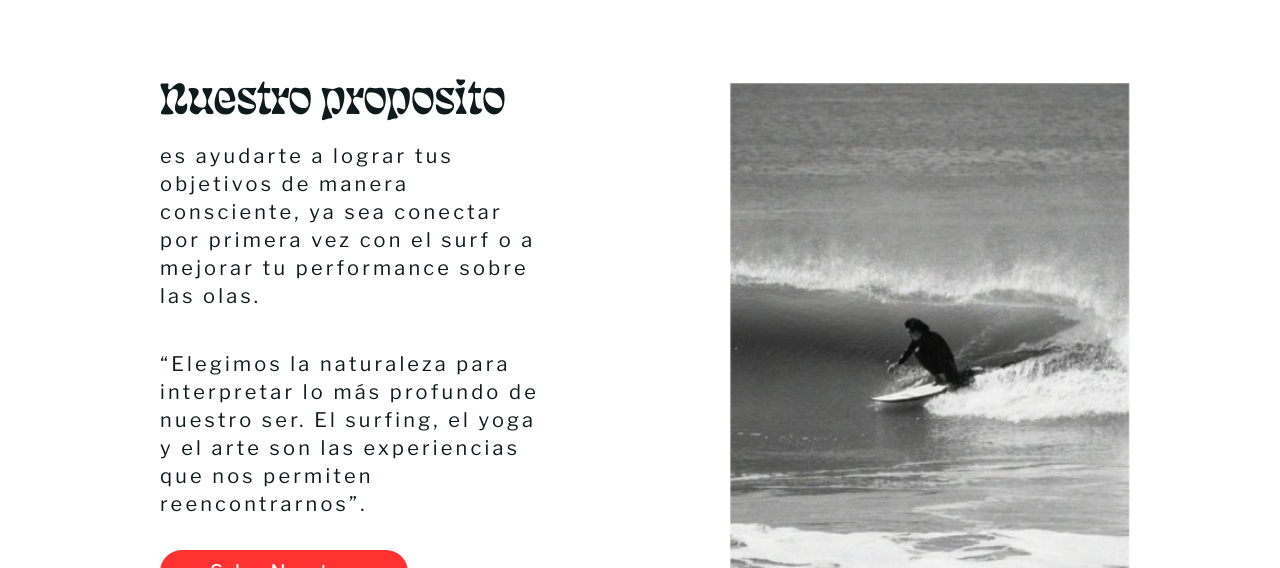
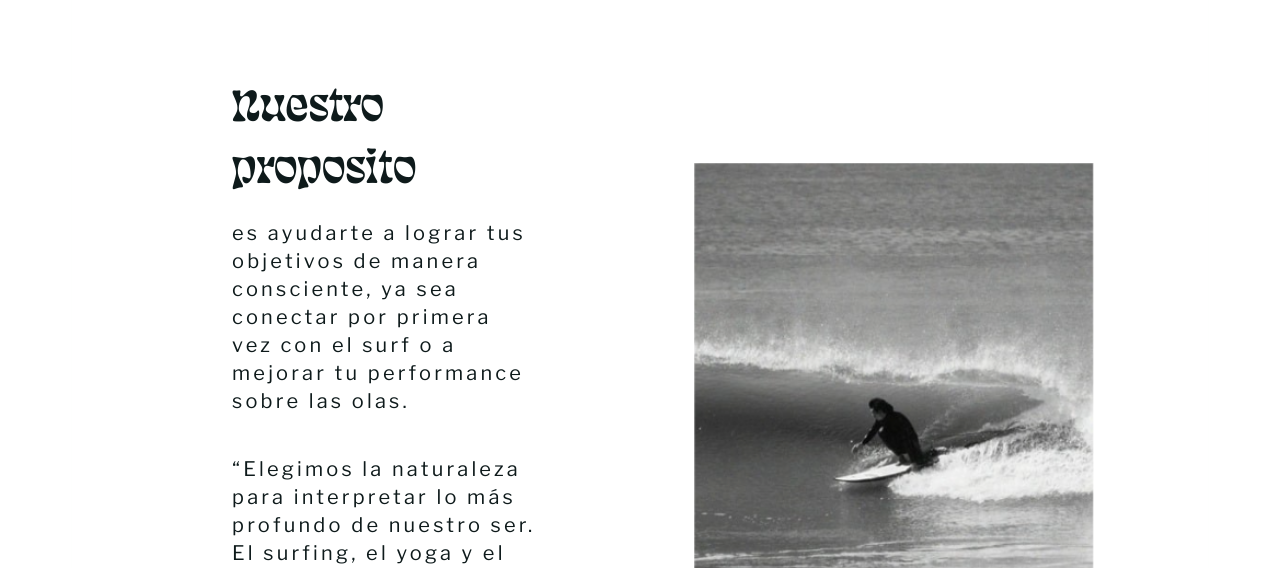
Before and after one commit to diego-caceres/integral-surf-site, a Next.js app: page / in a window 1280 px wide. Shown: the part 797-1365 px from the top of the page. Built offline with nearby package versions, Linux system fonts and the light colour scheme; no server answers.

Commit message:
Improvements

```diff
--- a/src/app/page.tsx
+++ b/src/app/page.tsx
@@ -31,19 +31,21 @@ export default function HomePage() {
   console.log("viajes", viajes);
 
   return (
-    <section className="mx-auto text-center">
+    <div className="flex flex-col min-h-screen">
       {/* Hero Image Section */}
       <SectionHeader title="Viajes al mar" />
 
+      <div className="container">
         <SectionOurPurpose />
         <SectionCalendar />
         <SectionTheRoad />
         <SectionCoaching />
         <SectionExperiences />
         <SectionInstagram />
+      </div>
 
       <WhatsAppButton onlyBubble />
-    </section>
+    </div>
   );
 }
 
--- a/src/components/Navbar.tsx
+++ b/src/components/Navbar.tsx
@@ -18,13 +18,17 @@ export default function NavBar() {
   return (
     <>
       {/* Botón de menú para móviles */}
-      <div className="md:hidden p-4  items-center grid grid-cols-[15%_70%_15%]">
-        <button onClick={toggleMenu} aria-label="Abrir menú">
+      <div className="md:hidden p-4 items-center grid grid-cols-[15%_70%_15%] sticky top-0 z-40 bg-background/80 backdrop-blur-sm">
+        <button
+          onClick={toggleMenu}
+          aria-label="Abrir menú"
+          className="p-2 hover:bg-accent/10 rounded-full transition-colors"
+        >
           <Bars3Icon className="h-8 w-8 text-primary" />
         </button>
 
         <Link href="/" className="text-center">
-          <span className="text-primary font-[Eckmannpsych] text-2xl">
+          <span className="text-primary font-[Eckmannpsych] text-2xl hover:text-accent transition-colors">
             INTEGRAL SURF
           </span>
         </Link>
@@ -34,16 +38,24 @@ export default function NavBar() {
           alt="Logo Integral Surf"
           width={65}
           height={65}
-          className="self-end"
+          className="self-end hover:scale-105 transition-transform"
         />
       </div>
+
+      {/* Overlay for mobile menu */}
+      {isOpen && (
+        <div
+          className="fixed inset-0 bg-black/20 backdrop-blur-sm z-40 md:hidden"
+          onClick={toggleMenu}
+        />
+      )}
 
       {/* Menú lateral deslizante */}
       <motion.div
         initial={{ x: "-100%" }}
         animate={{ x: isOpen ? "0%" : "-100%" }}
         transition={{ duration: 0.4, ease: "easeInOut" }}
-        className={`fixed inset-0 z-50 bg-background text-primary w-64 shadow-lg flex flex-col p-6 ${
+        className={`fixed inset-y-0 left-0 z-50 bg-background text-primary w-64 shadow-lg flex flex-col p-6 ${
           isOpen ? "block" : "hidden"
         } md:hidden`}
       >
@@ -125,39 +137,48 @@ export default function NavBar() {
       </motion.div>
 
       {/* Navbar para desktop */}
-      <nav className="hidden md:flex justify-between items-center py-8 px-10">
-        <Link href="/" className="text-4xl font-serif tracking-wide">
+      <nav className="hidden md:flex justify-between items-center py-8 px-10 sticky top-0 z-40 bg-background/80 backdrop-blur-sm">
+        <Link
+          href="/"
+          className="text-4xl font-serif tracking-wide hover:text-accent transition-colors"
+        >
           <span className="text-primary font-[Eckmannpsych] font-size">
             INTEGRAL SURF
           </span>
         </Link>
-        <div className="absolute left-1/2">
+        <div className="absolute left-1/2 transform -translate-x-1/2">
           <Image
             src="/images/icons/logo.png"
             alt="Logo Integral Surf"
             width={100}
             height={100}
-            className="pos"
+            className="hover:scale-105 transition-transform"
           />
         </div>
         <ul className="flex gap-6 text-xl">
           <li>
-            <Link href="/viajes" className="hover:text-accent">
+            <Link
+              href="/viajes"
+              className="hover:text-accent transition-colors"
+            >
               VIAJES AL MAR
             </Link>
           </li>
           <li>
-            <Link href="/productos" className="hover:text-accent">
+            <Link
+              href="/productos"
+              className="hover:text-accent transition-colors"
+            >
               TIENDA
             </Link>
           </li>
           <li>
-            <Link href="/blog" className="hover:text-accent">
+            <Link href="/blog" className="hover:text-accent transition-colors">
               BLOG
             </Link>
           </li>
           <li>
-            <Link href="/about" className="hover:text-accent">
+            <Link href="/about" className="hover:text-accent transition-colors">
               NOSOTROS
             </Link>
           </li>
--- a/src/components/SectionHeader.tsx
+++ b/src/components/SectionHeader.tsx
@@ -74,7 +74,7 @@ const SectionHeader: React.FC<SectionHeaderProps> = ({ title }) => {
 
       {/* Title */}
       <div className="absolute inset-0 flex items-end md:items-center justify-center">
-        <h1 className="uppercase text-white text-7xl drop-shadow-2xl font-[Eckmannpsych] mb-20 md:mb-0">
+        <h1 className="uppercase text-white text-7xl drop-shadow-2xl font-[Eckmannpsych] mb-20 md:mb-0 text-center">
           {title}
         </h1>
       </div>
--- a/src/styles/globals.css
+++ b/src/styles/globals.css
@@ -13,6 +13,7 @@
   --background: #ffffff;
   --foreground: #171717;
   --color-red: #ff3131;
+  --container-padding: clamp(1rem, 5vw, 2rem);
 }
 
 @media (prefers-color-scheme: dark) {
@@ -25,6 +26,15 @@
 /* Estilos personalizados */
 body {
   @apply bg-background text-textPrimary;
+  font-size: clamp(16px, 1vw, 18px);
+  line-height: 1.6;
+}
+
+/* Container */
+.container {
+  width: min(100% - 2rem, 1200px);
+  margin-inline: auto;
+  padding-inline: var(--container-padding);
 }
 
 /* Títulos con fuente serif */
@@ -35,44 +45,88 @@ h3 {
 }
 
 h1 {
-  @apply text-4xl md:text-6xl font-bold;
+  font-size: clamp(2.5rem, 5vw, 4rem);
+  line-height: 1.2;
+  @apply font-bold;
 }
 
 h2 {
-  @apply text-3xl md:text-5xl font-medium;
+  font-size: clamp(2rem, 4vw, 3rem);
+  line-height: 1.3;
+  @apply font-medium;
+}
+
+h3 {
+  font-size: clamp(1.5rem, 3vw, 2rem);
+  line-height: 1.4;
 }
 
 p {
-  @apply text-lg leading-relaxed;
+  font-size: clamp(1rem, 1.5vw, 1.125rem);
+  line-height: 1.7;
+  max-width: 70ch;
 }
 
 /* Botón estilizado */
 .btn-primary {
   @apply bg-primary text-secondary px-6 py-3 rounded-full uppercase tracking-wide hover:bg-accent transition-all;
+  font-size: clamp(0.875rem, 1vw, 1rem);
 }
 
+/* Grid layouts */
+.grid-auto-fit {
+  display: grid;
+  grid-template-columns: repeat(auto-fit, minmax(min(100%, 300px), 1fr));
+  gap: clamp(1rem, 2vw, 2rem);
+}
+
+/* Responsive spacing */
+.section-padding {
+  padding-block: clamp(3rem, 8vw, 5rem);
+}
+
+/* WhatsApp button styles */
 .whatsapp-ico {
   fill: white;
-  width: 50px;
-  height: 50px;
+  width: clamp(40px, 5vw, 50px);
+  height: clamp(40px, 5vw, 50px);
   padding: 3px;
-  /* border-radius: 50%;
-  background-color: #4dc247;
-  box-shadow: 2px 2px 6px rgba(0, 0, 0, 0.4); */
-  /* box-shadow: 2px 2px 11px rgba(0,0,0,0.7); */
 }
 
 .whatsapp-globe-ico {
   fill: white;
-  width: 50px;
-  height: 50px;
+  width: clamp(40px, 5vw, 50px);
+  height: clamp(40px, 5vw, 50px);
   padding: 3px;
   border-radius: 50%;
   background-color: #4dc247;
   box-shadow: 2px 2px 6px rgba(0, 0, 0, 0.4);
-  /* box-shadow: 2px 2px 11px rgba(0,0,0,0.7); */
   position: fixed;
-  bottom: 20px;
-  right: 20px;
+  bottom: clamp(1rem, 2vw, 1.25rem);
+  right: clamp(1rem, 2vw, 1.25rem);
   z-index: 10;
 }
+
+/* Responsive images */
+.responsive-image {
+  width: 100%;
+  height: auto;
+  aspect-ratio: 16/9;
+  object-fit: cover;
+}
+
+/* Smooth scrolling */
+html {
+  scroll-behavior: smooth;
+}
+
+/* Better focus styles */
+:focus-visible {
+  outline: 2px solid var(--color-red);
+  outline-offset: 2px;
+}
+
+/* Loading states */
+.loading {
+  @apply animate-pulse bg-gray-200 dark:bg-gray-800;
+}
```
Lines whose indentation alone changed are shown as unchanged.
